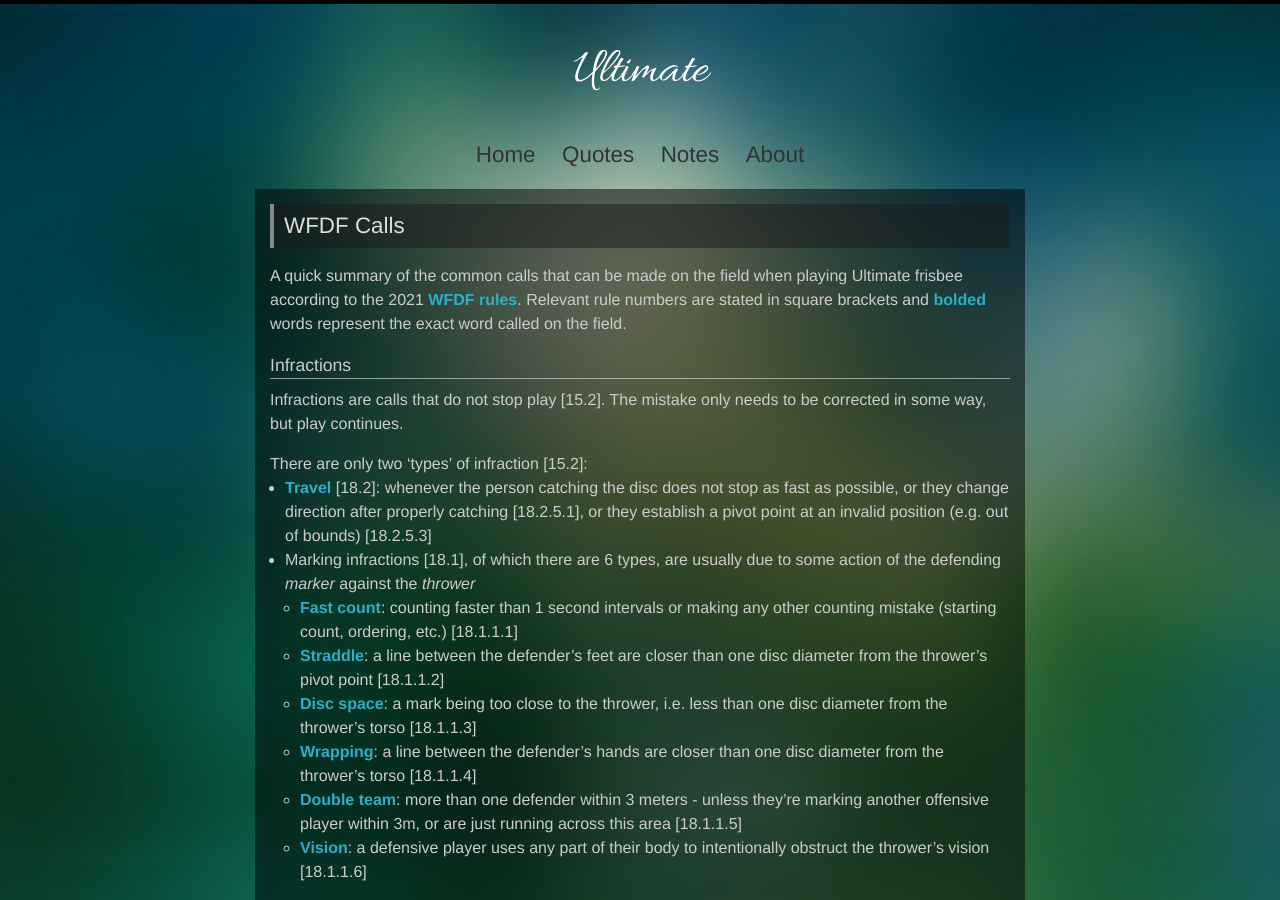
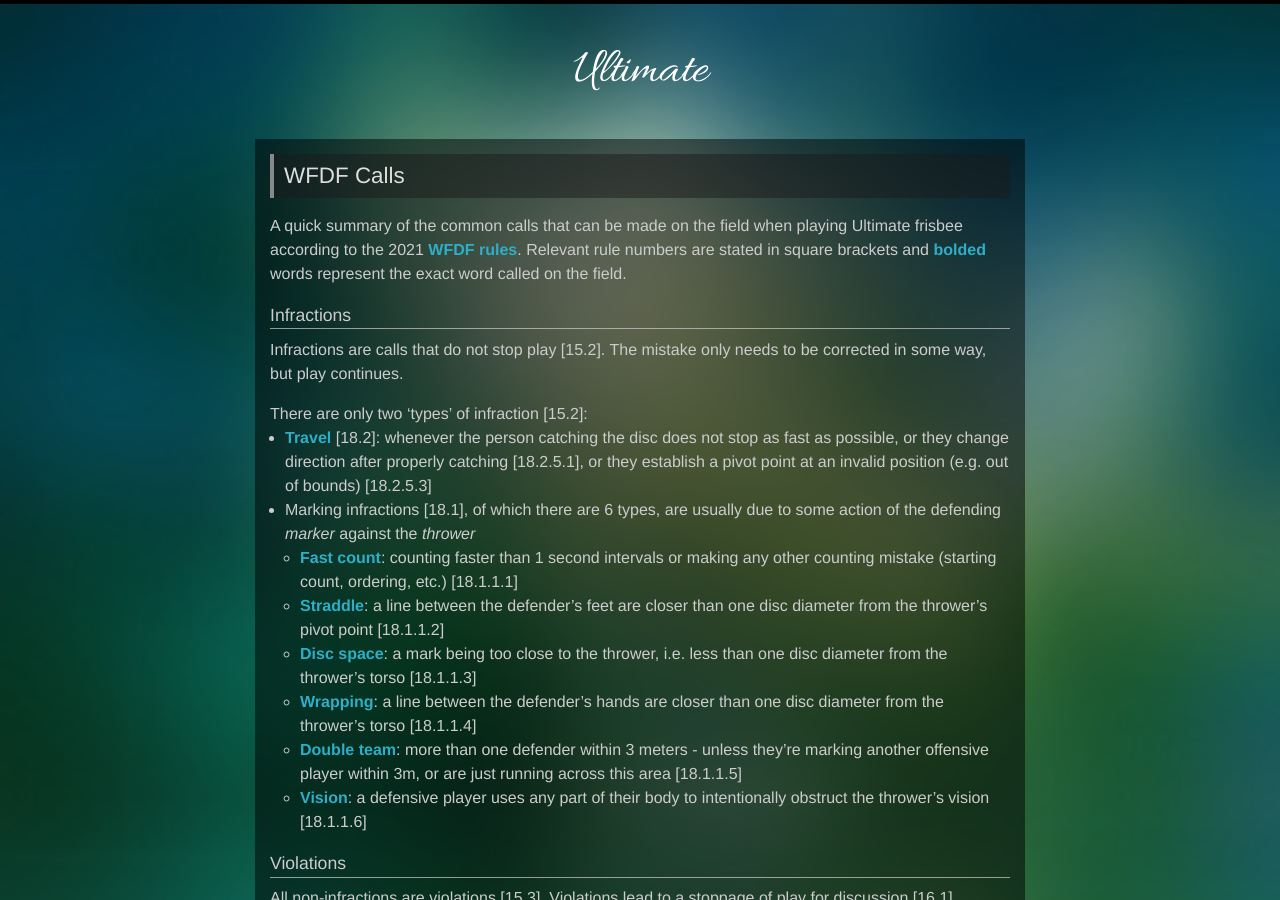
Before and after one commit to samuller/samuller.net, a Jekyll site: the page built from ultimate/calls.md, in a window 1280 px wide and 900 px high. Built offline with Jekyll 4.4.1, drawn with Linux system fonts in a browser that asks for light colours.

Commit message:
Remove navigation links from unlisted page

```diff
--- a/_includes/header.html
+++ b/_includes/header.html
@@ -12,6 +12,7 @@
     {% endif %}
     </div>
 
+    {% unless page.no_nav %}
     <nav class="site-nav">
       <a href="#" class="menu-icon" aria-label="Menu" style="display: none">
         <svg viewBox="0 0 18 15">
@@ -34,7 +35,7 @@
         {% endfor %}
       </div>
     </nav>
-
+    {% endunless %}
   </div>
 
 </header>
```
Also changed, not shown: ultimate/calls.md (+1 -0 lines).
